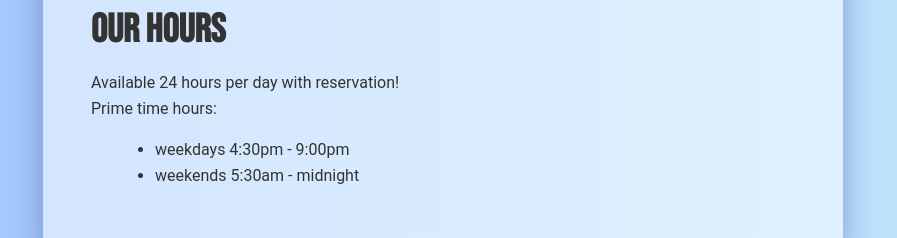
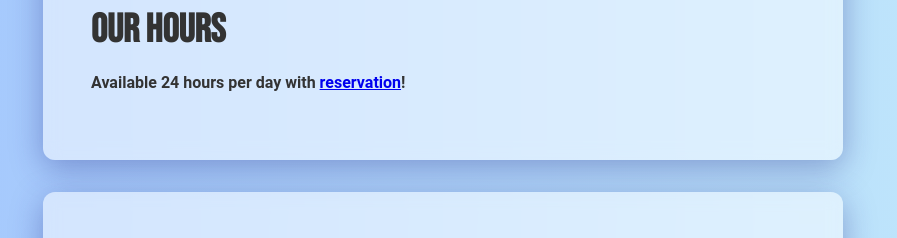
Before and after one commit to bleemus/rallyclubpickleballsite, a Next.js app in the folder site/: page / in a window 1280 px wide. Shown: the part 4707-4945 px from the top of the page, without its empty margins (197-1094 px from the left). Built offline with nearby package versions, Linux system fonts and the light colour scheme.

Commit message:
updated google map remove misleading hours

```diff
--- a/site/pages/index.js
+++ b/site/pages/index.js
@@ -304,7 +304,7 @@ export default function Home() {
               </div>
               <div className="map-container">
                 <iframe
-                  src="https://www.google.com/maps/embed?pb=!1m18!1m12!1m3!1d3110.881133630271!2d-89.93912662344177!3d38.76643025442009!2m3!1f0!2f0!3f0!3m2!1i1024!2i768!4f13.1!3m3!1m2!1s0x8875f97015a39d8b%3A0x3adb3ff7059d0e8d!2s1%20Cottonwood%20Industrial%20Pk%2C%20Glen%20Carbon%2C%20IL%2062034!5e0!3m2!1sen!2sus!4v1738436140332!5m2!1sen!2sus"
+                  src="https://www.google.com/maps/embed?pb=!1m14!1m8!1m3!1d799.5860377841626!2d-89.93756610367085!3d38.76633662956965!3m2!1i1024!2i768!4f13.1!3m3!1m2!1s0x8875f9f92112c085%3A0x4217965f56847a5e!2sThe%20Rally%20Club!5e0!3m2!1sen!2sus!4v1746223485153!5m2!1sen!2sus"
                   width="100%"
                   height="450"
                   style={{ border: 0 }}
@@ -315,12 +315,7 @@ export default function Home() {
               </div>
               <h2 className="section-heading">Our Hours</h2>
               <div className="section-text">
-                Available 24 hours per day with reservation! <br />
-                Prime time hours:
-                <ul>
-                  <li>weekdays 4:30pm - 9:00pm</li>
-                  <li>weekends 5:30am - midnight</li>
-                </ul>
+                <b>Available 24 hours per day with <a href="https://rallyclub.pickleplanner.com/dashboard/reservation/make">reservation</a>!</b>
               </div>
             </div>
 
```
